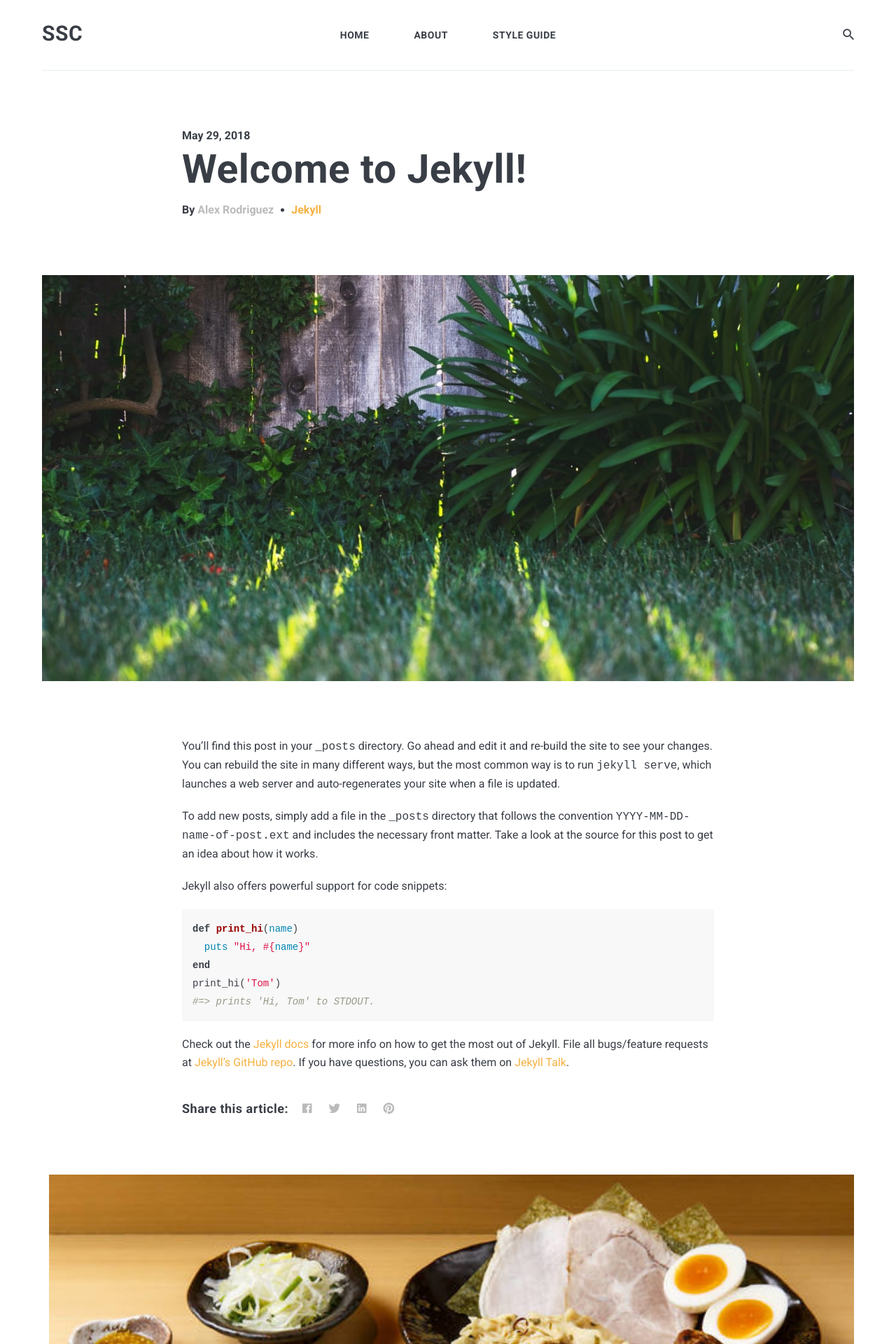
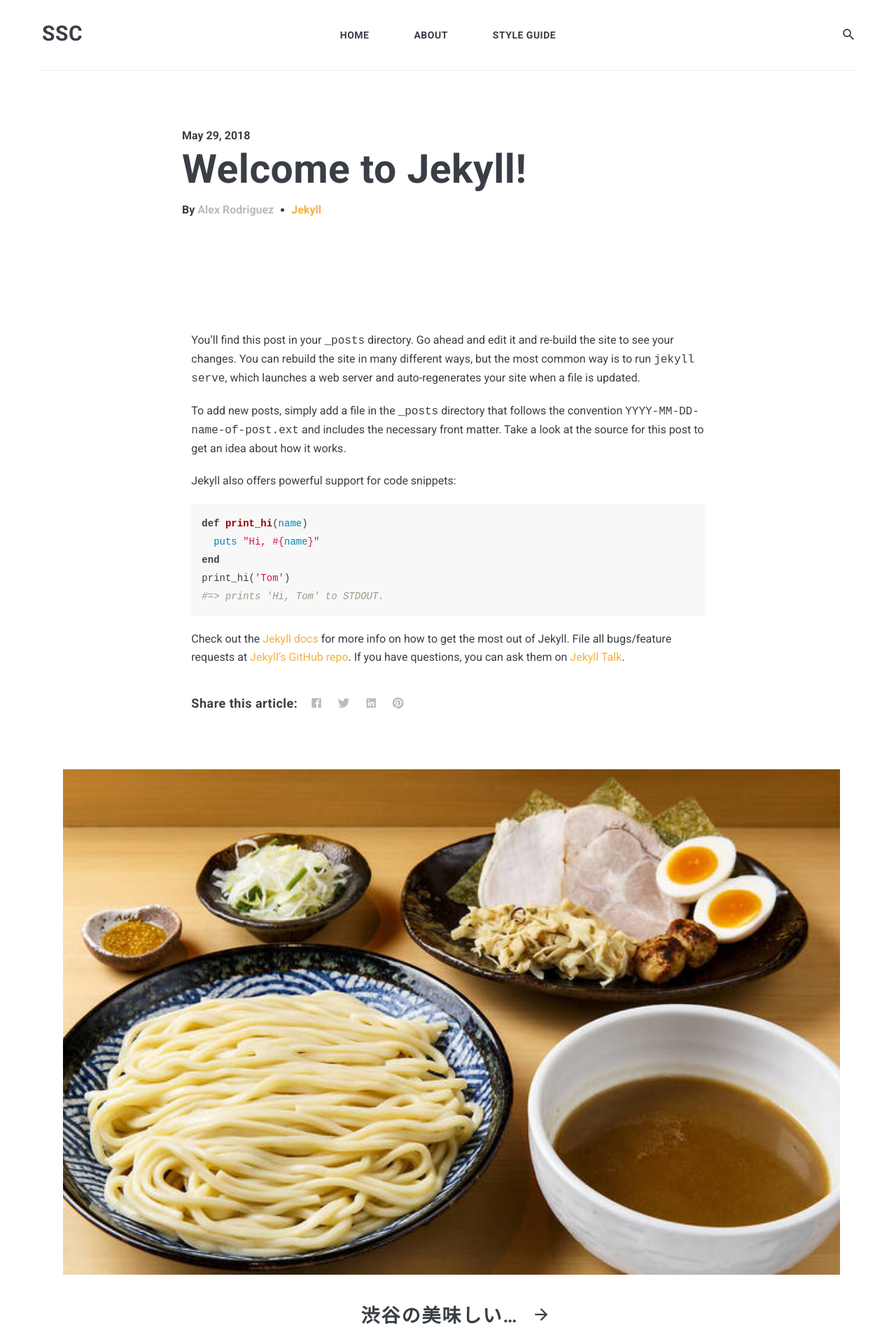
Before and after one commit to 9208k5/test0324, a Jekyll site: the page built from _posts/2018-05-29-welcome-to-jekyll.markdown, in a window 1280 px wide. Shown: the top 1920 px of the page at 70% size. Built offline with Jekyll 4.4.1, drawn with Linux system fonts in a browser that asks for light colours; nearby versions of some CDN libraries; comment, search, counter and statistics services are not loaded.

Commit message:
Update post.html

```diff
--- a/_layouts/post.html
+++ b/_layouts/post.html
@@ -29,16 +29,7 @@ layout: default
     </div>
   </div>
 
-  {% assign no-image = nil %}
-  {% if page.image %}
-    <div class="post__head">
-      <div class="post-image" style="background-image: url({{site.baseurl}}/images/{{page.image}})"></div>
-    </div>
-  {% else %}
-    {% assign no-image = 'post-no-image' %}
-  {% endif %}
 
-  </div>
 
 
   <div class="container">
```
